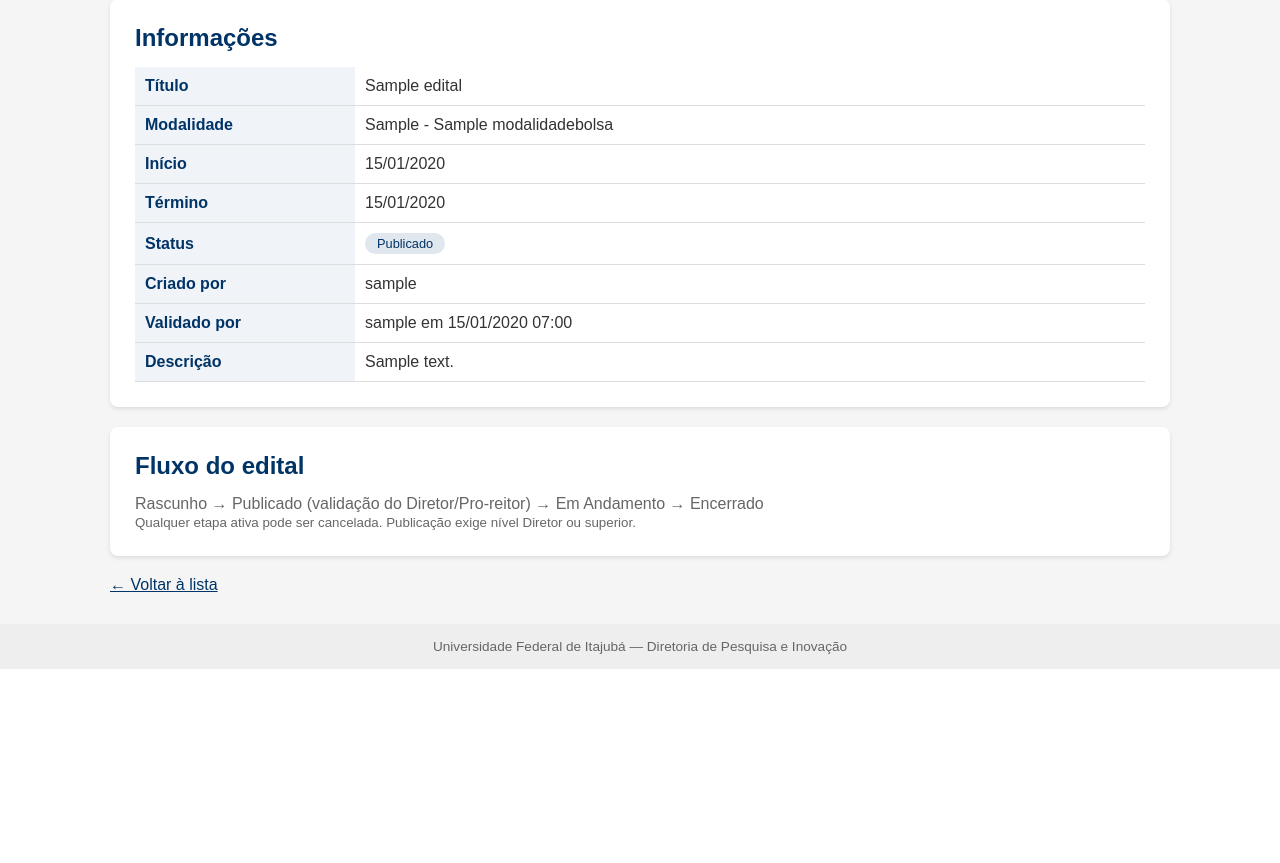
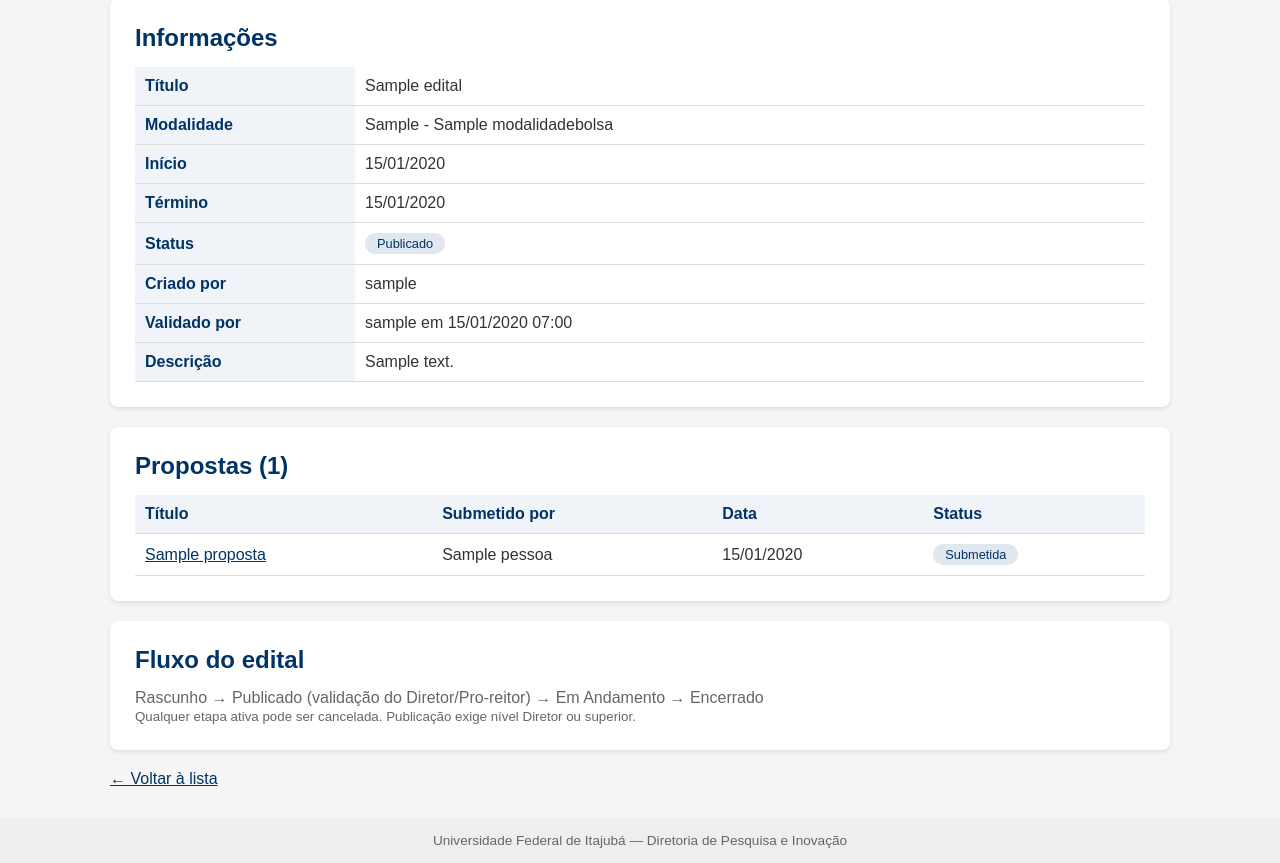
Before and after one commit to hektor-monteiro/SGP-UNIFEI, a Django app: page /editais/00000000-0000-0000-0000-000000000001/ in a window 1280 px wide. Shown: the part 293-1156 px from the top of the page. Before the commit the page ends 962 px from the top, so only its background shows below. Run offline with Django 5.2, Linux system fonts and the light colour scheme; a user stored in the database is signed in; tables that the repository leaves empty hold one stand-in row (values such as "Sample post").

Commit message:
feat: propostas vinculadas a editais com submissão e listagem por perfil

```diff
--- a/apps/core/management/commands/populate_demo.py
+++ b/apps/core/management/commands/populate_demo.py
@@ -328,6 +328,7 @@ class Command(BaseCommand):
                     titulo=f'Proposta para {edital.codigo} - {random.randint(1, 100)}',
                     defaults={
                         'resumo': 'Resumo da proposta de pesquisa...',
+                        'edital': edital,
                         'submetido_por': random.choice(docentes),
                         'status': random.choice(['submetida', 'em_avaliacao', 'aprovada', 'reprovada']),
                         'nota_final': round(random.uniform(6.0, 10.0), 2) if random.random() > 0.5 else None,
--- a/apps/editais/urls.py
+++ b/apps/editais/urls.py
@@ -7,4 +7,7 @@ urlpatterns = [
     path('editais/<uuid:pk>/', views.detalhe, name='edital_detalhe'),
     path('editais/<uuid:pk>/editar/', views.editar, name='edital_editar'),
     path('editais/<uuid:pk>/acao/<str:acao>/', views.acao, name='edital_acao'),
+    path('editais/<uuid:pk>/propostas/nova/', views.proposta_nova, name='proposta_nova'),
+    path('propostas/<uuid:pk>/', views.proposta_detalhe, name='proposta_detalhe'),
+    path('propostas/<uuid:pk>/editar/', views.proposta_editar, name='proposta_editar'),
 ]
--- a/apps/editais/views.py
+++ b/apps/editais/views.py
@@ -10,6 +10,11 @@ Permissões:
 - Publicar/validar: SOMENTE diretor ou pro-reitor (requisito: "Técnico cria,
   Diretor/Pro-reitor valida") — carimba validado_por/data_validacao.
 - Iniciar/Encerrar/Cancelar: técnico+.
+
+Propostas (submissão a editais):
+- Submissão: aluno ou docente, a edital publicado/em andamento e no período.
+- Detalhe/Edição: submetente ou técnico+; edição somente enquanto "submetida".
+- Listagem no edital: técnico+ vê todas; demais veem apenas as próprias.
 """
 from django.contrib import messages
 from django.contrib.auth.decorators import login_required
@@ -17,13 +22,14 @@ from django.core.exceptions import PermissionDenied
 from django.shortcuts import get_object_or_404, redirect, render
 from django.views.decorators.cache import never_cache
 from django.views.decorators.http import require_POST
-from django.utils.timezone import now
+from django.utils.timezone import localdate, now
 
 from apps.core.models import Perfil
 from apps.core.permissions import perfil_de, pode_gerir
 from apps.bolsas.models import ModalidadeBolsa
+from apps.projetos.models import Proposta
 
-from .forms import EditalForm
+from .forms import EditalForm, PropostaForm
 from .models import Edital
 
 # Ações do fluxo: origens permitidas, destino, nível mínimo e rótulo
@@ -67,6 +73,23 @@ def _pode_executar(user, acao: str) -> bool:
     return perfil.pelo_menos(ACOES[acao]['nivel'])
 
 
+def _edital_aberto_para_submissao(edital) -> bool:
+    """Edital aceita submissões: publicado/em andamento e dentro do período."""
+    hoje = localdate()
+    return (
+        edital.status in ('publicado', 'em_andamento')
+        and edital.data_inicio <= hoje <= edital.data_fim
+    )
+
+
+def _pode_submeter(perfil) -> bool:
+    """Aluno e docente submetem propostas (técnico+ apenas gerencia)."""
+    return perfil is not None and perfil.perfil in (
+        Perfil.PERFIL_ALUNO,
+        Perfil.PERFIL_DOCENTE,
+    )
+
+
 @login_required
 @never_cache
 def lista(request):
@@ -98,11 +121,14 @@ def lista(request):
 @login_required
 @never_cache
 def detalhe(request, pk):
-    """Detalhe do edital com as ações disponíveis para o usuário."""
+    """Detalhe do edital com as ações do fluxo e as propostas submetidas."""
     edital = get_object_or_404(
         Edital.objects.select_related('modalidade', 'criado_por', 'validado_por'),
         pk=pk,
     )
+
+    perfil = perfil_de(request.user)
+    gerir = pode_gerir(perfil)
 
     acoes_disponiveis = [
         (acao, cfg['rotulo'])
@@ -110,10 +136,23 @@ def detalhe(request, pk):
         if edital.status in cfg['origens'] and _pode_executar(request.user, acao)
     ]
 
+    propostas = edital.propostas.select_related('submetido_por').order_by('-data_submissao')
+    if not gerir:
+        # Não-gerentes veem apenas as próprias propostas
+        pessoa = perfil.pessoa if perfil is not None else None
+        propostas = (
+            propostas.filter(submetido_por=pessoa)
+            if pessoa
+            else edital.propostas.none()
+        )
+
     contexto = {
         'edital': edital,
-        'pode_gerir': pode_gerir(perfil_de(request.user)),
+        'pode_gerir': gerir,
         'acoes_disponiveis': acoes_disponiveis,
+        'propostas': propostas,
+        'pode_submeter': _pode_submeter(perfil),
+        'aceita_submissoes': _edital_aberto_para_submissao(edital),
         'fluxo': [rotulo for _, rotulo in Edital._meta.get_field('status').choices],
     }
     return render(request, 'editais/detalhe.html', contexto)
@@ -198,3 +237,109 @@ def acao(request, pk, acao):
     edital.save()
     messages.success(request, f'Edital {edital.codigo}: {cfg["mensagem"]}.')
     return redirect('edital_detalhe', pk=edital.pk)
+
+
+# --------------------------------------------------------------------------
+# Propostas (submissão a editais)
+# --------------------------------------------------------------------------
+
+def _acesso_a_proposta(perfil, proposta) -> bool:
+    """Gerente vê/edita qualquer proposta; demais, apenas a própria."""
+    if pode_gerir(perfil):
+        return True
+    return perfil is not None and perfil.pessoa_id == proposta.submetido_por_id
+
+
+@login_required
+@never_cache
+def proposta_nova(request, pk):
+    """Submissão de proposta a um edital aberto (aluno/docente)."""
+    perfil = perfil_de(request.user)
+    if not _pode_submeter(perfil):
+        raise PermissionDenied
+
+    edital = get_object_or_404(Edital, pk=pk)
+
+    if not _edital_aberto_para_submissao(edital):
+        messages.error(
+            request,
+            f'O edital {edital.codigo} não está aberto para submissões.',
+        )
+        return redirect('edital_detalhe', pk=edital.pk)
+
+    pessoa = perfil.pessoa
+    if pessoa is None:
+        messages.error(
+            request,
+            'Seu perfil não está vinculado a uma Pessoa. Procure o técnico da DIP.',
+        )
+        return redirect('edital_detalhe', pk=edital.pk)
+
+    if request.method == 'POST':
+        form = PropostaForm(request.POST)
+        if form.is_valid():
+            proposta = form.save(commit=False)
+            proposta.edital = edital
+            proposta.submetido_por = pessoa
+            proposta.save()
+            messages.success(request, 'Proposta submetida com sucesso.')
+            return redirect('proposta_detalhe', pk=proposta.pk)
+    else:
+        form = PropostaForm()
+
+    return render(request, 'editais/proposta_form.html', {
+        'form': form,
+        'edital': edital,
+        'titulo': f'Submeter proposta — {edital.codigo}',
+    })
+
+
+@login_required
+@never_cache
+def proposta_detalhe(request, pk):
+    """Detalhe da proposta: submetente ou técnico+."""
+    proposta = get_object_or_404(
+        Proposta.objects.select_related('edital', 'submetido_por'),
+        pk=pk,
+    )
+    perfil = perfil_de(request.user)
+    if not _acesso_a_proposta(perfil, proposta):
+        raise PermissionDenied
+
+    contexto = {
+        'proposta': proposta,
+        'pode_editar': proposta.status == 'submetida',
+    }
+    return render(request, 'editais/proposta_detalhe.html', contexto)
+
+
+@login_required
+@never_cache
+def proposta_editar(request, pk):
+    """Edição da proposta: submetente ou técnico+, só enquanto "submetida"."""
+    proposta = get_object_or_404(Proposta, pk=pk)
+    perfil = perfil_de(request.user)
+    if not _acesso_a_proposta(perfil, proposta):
+        raise PermissionDenied
+
+    if proposta.status != 'submetida':
+        messages.error(
+            request,
+            'Propostas em avaliação não podem ser editadas.',
+        )
+        return redirect('proposta_detalhe', pk=proposta.pk)
+
+    if request.method == 'POST':
+        form = PropostaForm(request.POST, instance=proposta)
+        if form.is_valid():
+            form.save()
+            messages.success(request, 'Proposta atualizada com sucesso.')
+            return redirect('proposta_detalhe', pk=proposta.pk)
+    else:
+        form = PropostaForm(instance=proposta)
+
+    return render(request, 'editais/proposta_form.html', {
+        'form': form,
+        'edital': proposta.edital,
+        'titulo': 'Editar proposta',
+    })
--- a/apps/projetos/models.py
+++ b/apps/projetos/models.py
@@ -60,6 +60,14 @@ class Proposta(TimeStampedModel):
     id = models.UUIDField(primary_key=True, default=uuid.uuid4, editable=False)
     titulo = models.CharField(max_length=500)
     resumo = models.TextField(blank=True)
+    edital = models.ForeignKey(
+        'editais.Edital',
+        on_delete=models.CASCADE,
+        null=True,
+        blank=True,
+        related_name='propostas',
+        verbose_name='Edital',
+    )
     submetido_por = models.ForeignKey(Pessoa, on_delete=models.CASCADE, related_name='propostas')
     data_submissao = models.DateTimeField(auto_now_add=True)
     status = models.CharField(max_length=15, choices=[
--- a/templates/editais/detalhe.html
+++ b/templates/editais/detalhe.html
@@ -48,6 +48,35 @@
 </div>
 
 <div class="card">
+    <div style="display:flex; justify-content:space-between; align-items:center; flex-wrap:wrap; gap:10px;">
+        <h2 style="margin:0;">{% if pode_gerir %}Propostas{% else %}Minhas propostas{% endif %} ({{ propostas|length }})</h2>
+        {% if pode_submeter and aceita_submissoes %}
+            <a href="{% url 'proposta_nova' edital.pk %}" class="btn">+ Submeter proposta</a>
+        {% endif %}
+    </div>
+    {% if propostas %}
+    <table style="margin-top:15px;">
+        <tr>
+            <th>Título</th>
+            <th>Submetido por</th>
+            <th>Data</th>
+            <th>Status</th>
+        </tr>
+        {% for proposta in propostas %}
+        <tr>
+            <td><a href="{% url 'proposta_detalhe' proposta.pk %}" style="color:#003366;">{{ proposta.titulo|truncatechars:60 }}</a></td>
+            <td>{{ proposta.submetido_por.nome }}</td>
+            <td>{{ proposta.data_submissao|date:"d/m/Y" }}</td>
+            <td><span class="badge">{{ proposta.get_status_display }}</span></td>
+        </tr>
+        {% endfor %}
+    </table>
+    {% else %}
+        <p style="margin-top:10px;">Nenhuma proposta{% if not pode_gerir %} sua{% endif %} submetida até o momento.</p>
+    {% endif %}
+</div>
+
+<div class="card">
     <h2>Fluxo do edital</h2>
     <p style="color:#666;">
         Rascunho → Publicado (validação do Diretor/Pro-reitor) → Em Andamento → Encerrado
```
Also changed, not shown: apps/editais/forms.py (+19 -0 lines), sgp/tests/test_propostas.py (added, +224 -0 lines), templates/editais/proposta_detalhe.html (added, +49 -0 lines), templates/editais/proposta_form.html (added, +35 -0 lines), apps/projetos/migrations/0002_proposta_edital.py (added).
